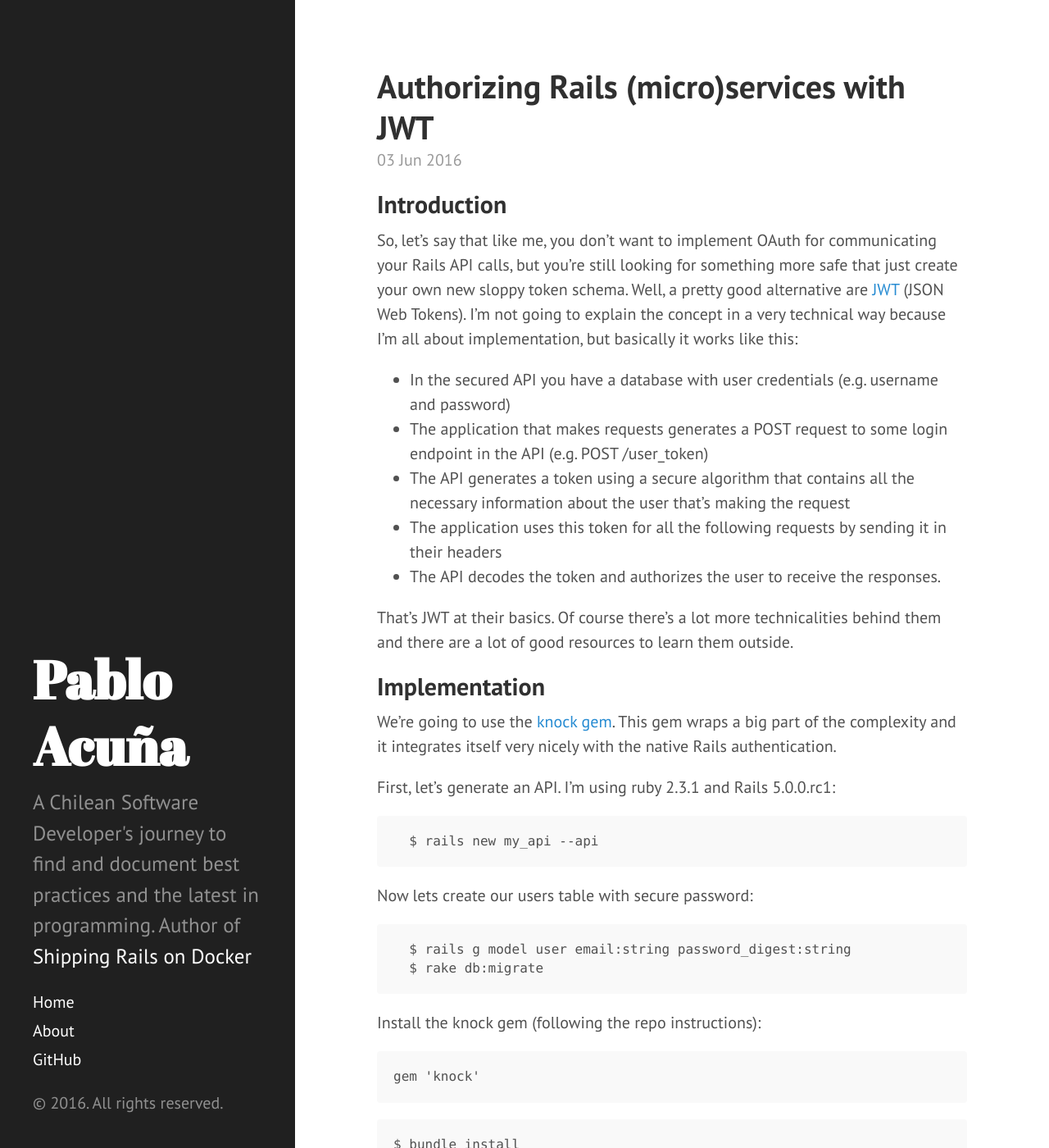
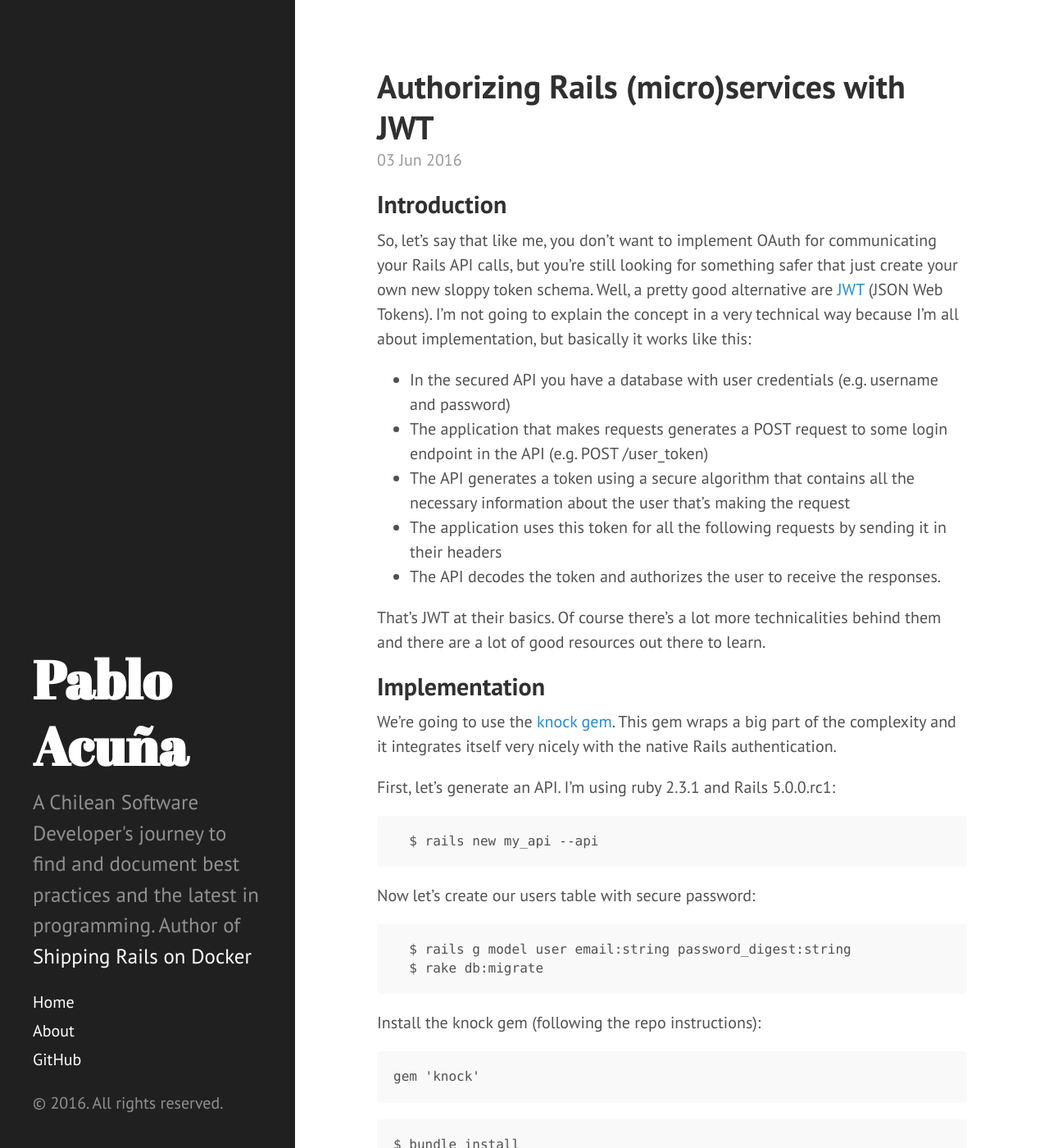
Before and after one commit to pacuna/old_pacuna.github.io, a Jekyll site: the page built from _posts/2016-06-03-rails-and-jwt.markdown, in a window 1280 px wide and 1400 px high. Shown: the whole window at 82% size. Built offline with Jekyll 4.4.1, drawn with Linux system fonts in a browser that asks for light colours; Markdown is read by kramdown in place of the engine named in the settings; comment, search, counter and statistics services are not loaded; some of the changed text lies outside the part shown.

Commit message:
ADD: minor fixes to latest post

````diff
--- a/_posts/2016-06-03-rails-and-jwt.markdown
+++ b/_posts/2016-06-03-rails-and-jwt.markdown
@@ -8,7 +8,7 @@ date:   2016-06-03 23:36:12
 ## Introduction
 
 So, let's say that like me, you don't want to implement OAuth for communicating
-your Rails API calls, but you're still looking for something more safe that just
+your Rails API calls, but you're still looking for something safer that just
 create your own new sloppy token schema.
 Well, a pretty good alternative are [JWT](https://jwt.io/) (JSON Web Tokens).
 I'm not going to explain the concept in a very technical way because I'm all
@@ -21,7 +21,7 @@ about implementation, but basically it works like this:
   - The API decodes the token and authorizes the user to receive the responses.
 
 That's JWT at their basics. Of course there's a lot more technicalities behind them
-and there are a lot of good resources to learn them outside.
+and there are a lot of good resources out there to learn.
 
 ## Implementation
 
@@ -35,7 +35,7 @@ First, let's generate an API. I'm using ruby 2.3.1 and Rails 5.0.0.rc1:
   $ rails new my_api --api
 ```
 
-Now lets create our users table with secure password:
+Now let's create our users table with secure password:
 
 ```
   $ rails g model user email:string password_digest:string
````
Also changed, not shown: other parts of _posts/2016-06-03-rails-and-jwt.markdown (+1 -1 lines).
